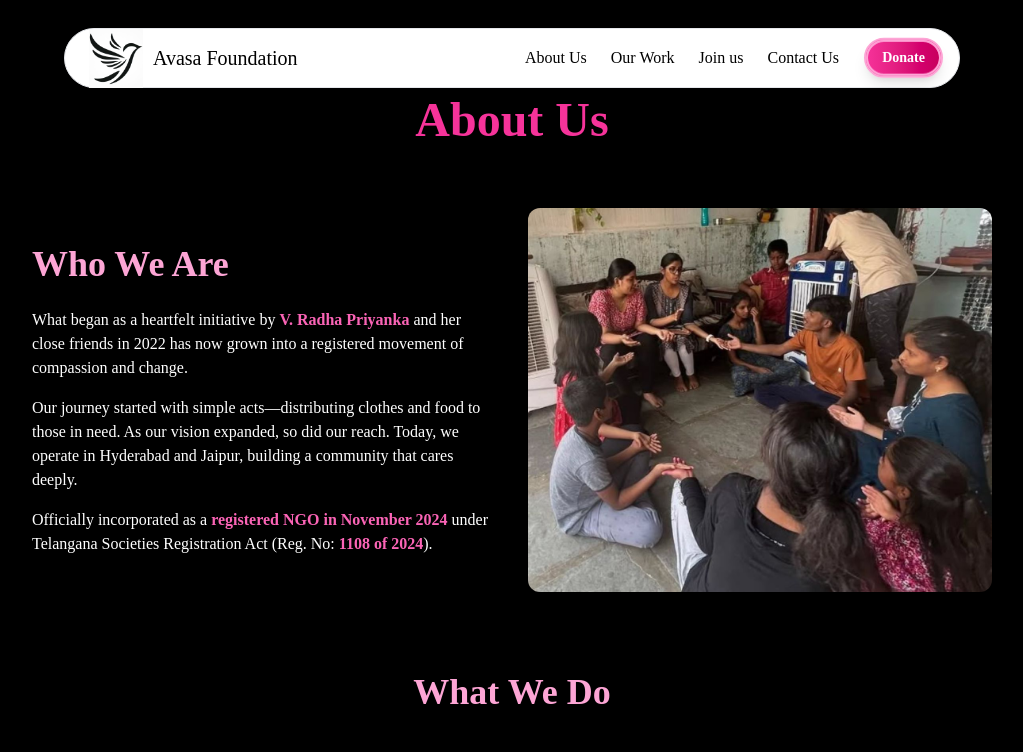
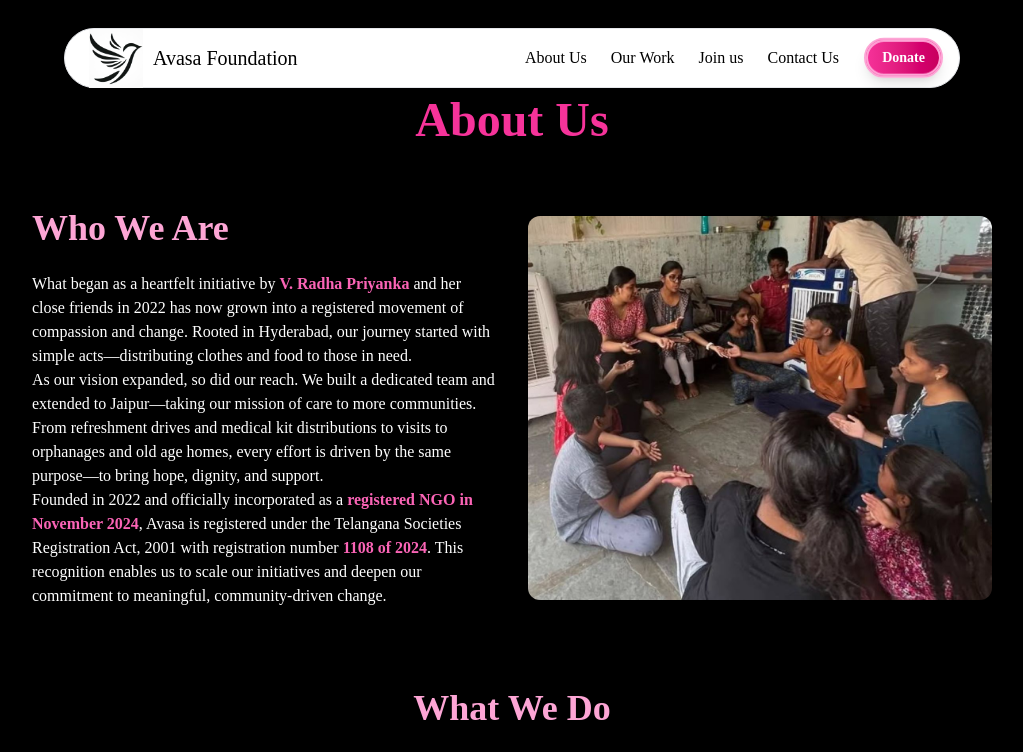
Before and after one commit to vamsiram10/ngo-A, a Next.js app: page /aboutus in a window 1280 px wide. Shown: the top 752 px of the page, without its empty margins (128-1151 px from the left). Built offline with nearby package versions, Linux system fonts and the light colour scheme.

Commit message:
Update AboutUsContent.jsx

```diff
--- a/src/components/section/aboutussection/AboutUsContent.jsx
+++ b/src/components/section/aboutussection/AboutUsContent.jsx
@@ -93,26 +93,36 @@ export default function AboutUsContent() {
           <h2 className="mb-6 text-3xl font-semibold text-transparent bg-pink-300 bg-clip-text sm:text-4xl">
             Who We Are
           </h2>
-          <p className="mb-4">
-            What began as a heartfelt initiative by{" "}
-            <strong className="text-pink-400">V. Radha Priyanka</strong> and her
-            close friends in 2022 has now grown into a registered movement of
-            compassion and change.
-          </p>
-          <p className="mb-4">
-            Our journey started with simple acts—distributing clothes and food
-            to those in need. As our vision expanded, so did our reach. Today,
-            we operate in Hyderabad and Jaipur, building a community that cares
-            deeply.
-          </p>
           <p>
-            Officially incorporated as a{" "}
-            <strong className="text-pink-400">
-              registered NGO in November 2024
-            </strong>{" "}
-            under Telangana Societies Registration Act (Reg. No:{" "}
-            <strong className="text-pink-400">1108 of 2024</strong>).
-          </p>
+                      What began as a heartfelt initiative by{" "}
+                      <strong className="text-[#fb64b6]">
+                        V. Radha Priyanka
+                      </strong>{" "}
+                      and her close friends in 2022 has now grown into a
+                      registered movement of compassion and change. Rooted in
+                      Hyderabad, our journey started with simple
+                      acts—distributing clothes and food to those in need.
+                    </p>
+                    <p>
+                      As our vision expanded, so did our reach. We built a
+                      dedicated team and extended to Jaipur—taking our mission
+                      of care to more communities. From refreshment drives and
+                      medical kit distributions to visits to orphanages and old
+                      age homes, every effort is driven by the same purpose—to
+                      bring hope, dignity, and support.
+                    </p>
+                    <p>
+                      Founded in 2022 and officially incorporated as a{" "}
+                      <strong className="text-[#fb64b6]">
+                        registered NGO in November 2024
+                      </strong>
+                      , Avasa is registered under the Telangana Societies
+                      Registration Act, 2001 with registration number{" "}
+                      <strong className="text-[#fb64b6]">1108 of 2024</strong>.
+                      This recognition enables us to scale our initiatives and
+                      deepen our commitment to meaningful, community-driven
+                      change.
+                    </p>
         </div>
         <div className="overflow-hidden relative w-full h-64 rounded-xl sm:h-96">
           <Image
```
